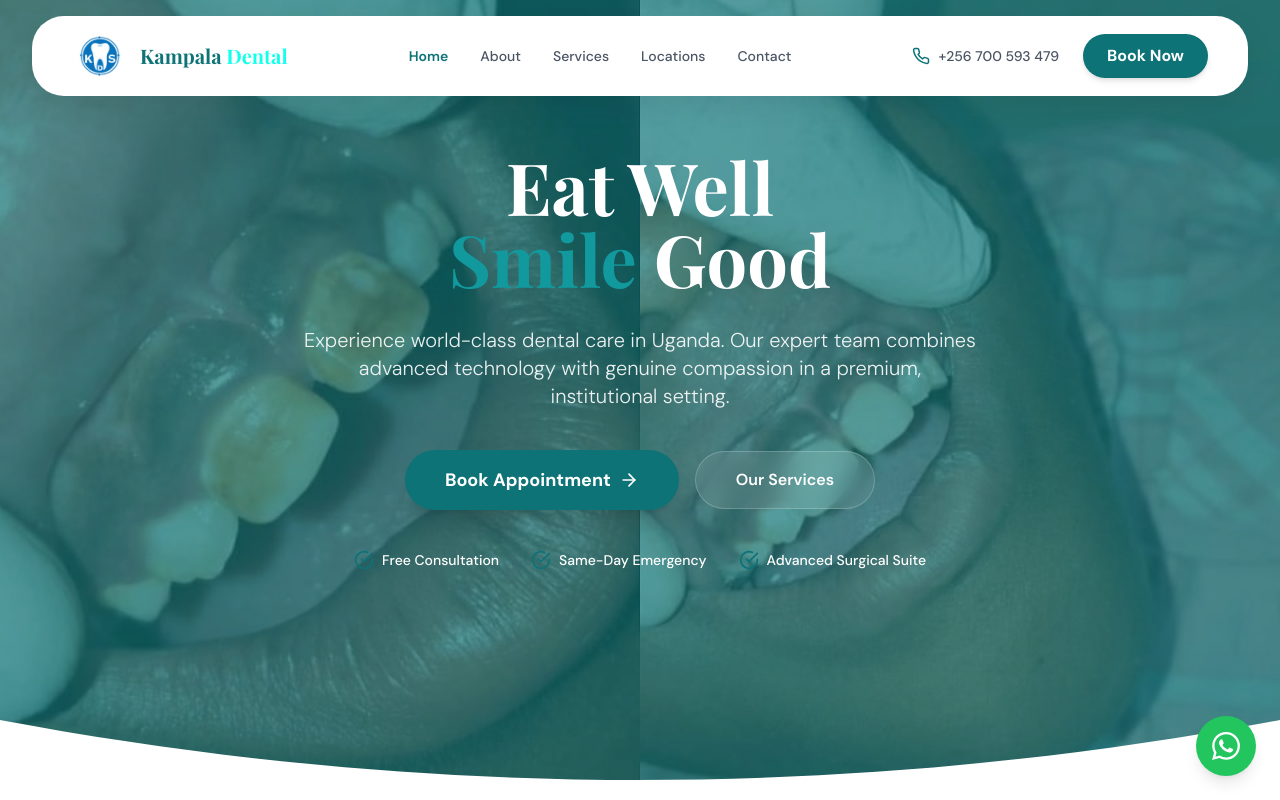
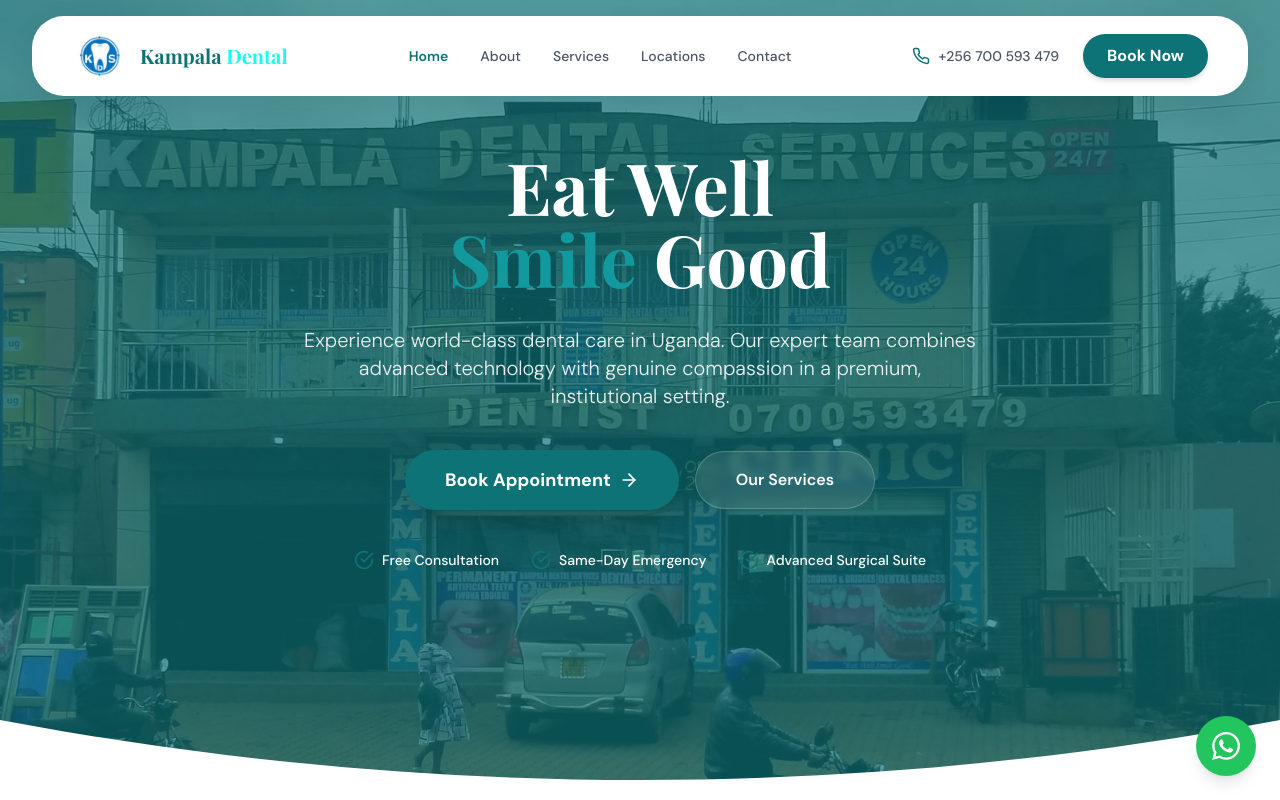
Before and after one commit to medan-dev/KampalaDentalServices, a Next.js app: page / in a window 1280 px wide. Shown: the top 800 px of the page. Built offline with nearby package versions, Linux system fonts and the light colour scheme; a web font is replaced by a local one.

Commit message:
feat: replace hero with specific clinic photo and significantly reduce blur effects site-wide for clarity

```diff
--- a/src/app/about/page.tsx
+++ b/src/app/about/page.tsx
@@ -68,7 +68,7 @@ export default function AboutPage() {
                   className="w-full h-full object-cover"
                 />
               </div>
-              <div className="absolute -bottom-6 -right-6 w-48 h-48 bg-secondary/10 rounded-full blur-3xl -z-10" />
+              <div className="absolute -bottom-6 -right-6 w-48 h-48 bg-secondary/10 rounded-full blur-xl -z-10" />
             </motion.div>
 
             <motion.div
@@ -172,8 +172,8 @@ export default function AboutPage() {
       <section className="section-padding bg-white">
         <div className="max-w-7xl mx-auto px-4 sm:px-6 lg:px-8">
           <div className="bg-primary-dark p-8 md:p-16 text-center text-white relative overflow-hidden rounded-[2.5rem] z-10 shadow-xl">
-            <div className="absolute top-0 right-0 w-64 h-64 bg-white/5 rounded-full blur-3xl opacity-10" />
-            <div className="absolute bottom-0 left-0 w-48 h-48 bg-secondary/5 rounded-full blur-3xl opacity-10" />
+            <div className="absolute top-0 right-0 w-64 h-64 bg-white/5 rounded-full blur-xl opacity-10" />
+            <div className="absolute bottom-0 left-0 w-48 h-48 bg-secondary/5 rounded-full blur-xl opacity-10" />
 
             <h2 className="text-3xl md:text-4xl font-display font-bold mb-6">Experience the Difference Today</h2>
             <p className="text-white/70 max-w-2xl mx-auto mb-10 text-lg">
--- a/src/app/globals.css
+++ b/src/app/globals.css
@@ -51,7 +51,7 @@ h1, h2, h3, h4, h5, h6 {
   }
 
   .glass-card {
-    @apply bg-white/90 backdrop-blur-md rounded-[2rem] p-8 shadow-xl border border-white/40 transition-all duration-500 hover:shadow-2xl hover:-translate-y-2 hover:bg-white;
+    @apply bg-white/90 backdrop-blur-sm rounded-[2rem] p-8 shadow-xl border border-white/40 transition-all duration-500 hover:shadow-2xl hover:-translate-y-2 hover:bg-white;
   }
 
   .section-padding {
--- a/src/app/page.tsx
+++ b/src/app/page.tsx
@@ -67,8 +67,8 @@ export default function Home() {
       <section className="relative min-h-screen -mt-20 flex flex-col items-center justify-center overflow-hidden text-center pb-20">
         <div className="absolute inset-0">
           <img
-            src="/clinic-exterior.jpg"
-            alt="Kampala Dental Services Clinic Exterior"
+            src="/hero-main.jpg"
+            alt="Kampala Dental Services Professional Clinic"
             className="w-full h-full object-cover"
           />
           <div className="absolute inset-0 bg-primary/70" />
@@ -94,7 +94,7 @@ export default function Home() {
               <Link href="/appointments" className="btn-primary text-lg px-10 py-4 shadow-xl">
                 Book Appointment <ArrowRight size={20} />
               </Link>
-              <Link href="/services" className="px-10 py-4 bg-white/10 backdrop-blur-md text-white font-semibold rounded-full hover:bg-white/20 transition-all border border-white/20">
+              <Link href="/services" className="px-10 py-4 bg-white/10 backdrop-blur-sm text-white font-semibold rounded-full hover:bg-white/20 transition-all border border-white/20">
                 Our Services
               </Link>
             </div>
@@ -294,7 +294,7 @@ export default function Home() {
               <motion.div
                 key={index}
                 variants={item}
-                className="p-6 bg-white/10 backdrop-blur-xl rounded-[32px] border border-white/20 hover:bg-white/20 transition-colors"
+                className="p-6 bg-white/10 backdrop-blur-md rounded-[32px] border border-white/20 hover:bg-white/20 transition-colors"
               >
                 <div className="flex gap-1 mb-4">{[...Array(testimonial.rating)].map((_, i) => (<Star key={i} size={18} className="fill-yellow-400 text-yellow-400" />))}</div>
                 <p className="text-white mb-4 italic">&ldquo;{testimonial.text}&rdquo;</p>
--- a/src/app/services/page.tsx
+++ b/src/app/services/page.tsx
@@ -69,7 +69,7 @@ export default function ServicesPage() {
             alt="State-of-the-art Dental Chair"
             className="w-full h-full object-cover"
           />
-          <div className="absolute inset-0 bg-primary/80 backdrop-blur-[2px]" />
+          <div className="absolute inset-0 bg-primary/80 backdrop-blur-[1px]" />
         </div>
         <div className="page-hero-content relative z-10">
           <motion.div
@@ -161,8 +161,8 @@ export default function ServicesPage() {
       <section className="section-padding bg-white">
         <div className="max-w-7xl mx-auto px-4 sm:px-6 lg:px-8">
           <div className="bg-primary-dark p-8 md:p-16 text-center text-white relative overflow-hidden rounded-[2rem] z-10 shadow-xl">
-            <div className="absolute top-0 right-0 w-64 h-64 bg-white/5 rounded-full blur-3xl opacity-10" />
-            <div className="absolute bottom-0 left-0 w-48 h-48 bg-secondary/5 rounded-full blur-3xl opacity-10" />
+            <div className="absolute top-0 right-0 w-64 h-64 bg-white/5 rounded-full blur-xl opacity-10" />
+            <div className="absolute bottom-0 left-0 w-48 h-48 bg-secondary/5 rounded-full blur-xl opacity-10" />
 
             <h2 className="text-3xl md:text-4xl font-display font-bold mb-6">Need Immediate Assistance?</h2>
             <p className="text-white/70 max-w-2xl mx-auto mb-10 text-lg">
```
Also changed, not shown: public/hero-main.jpg (added).
